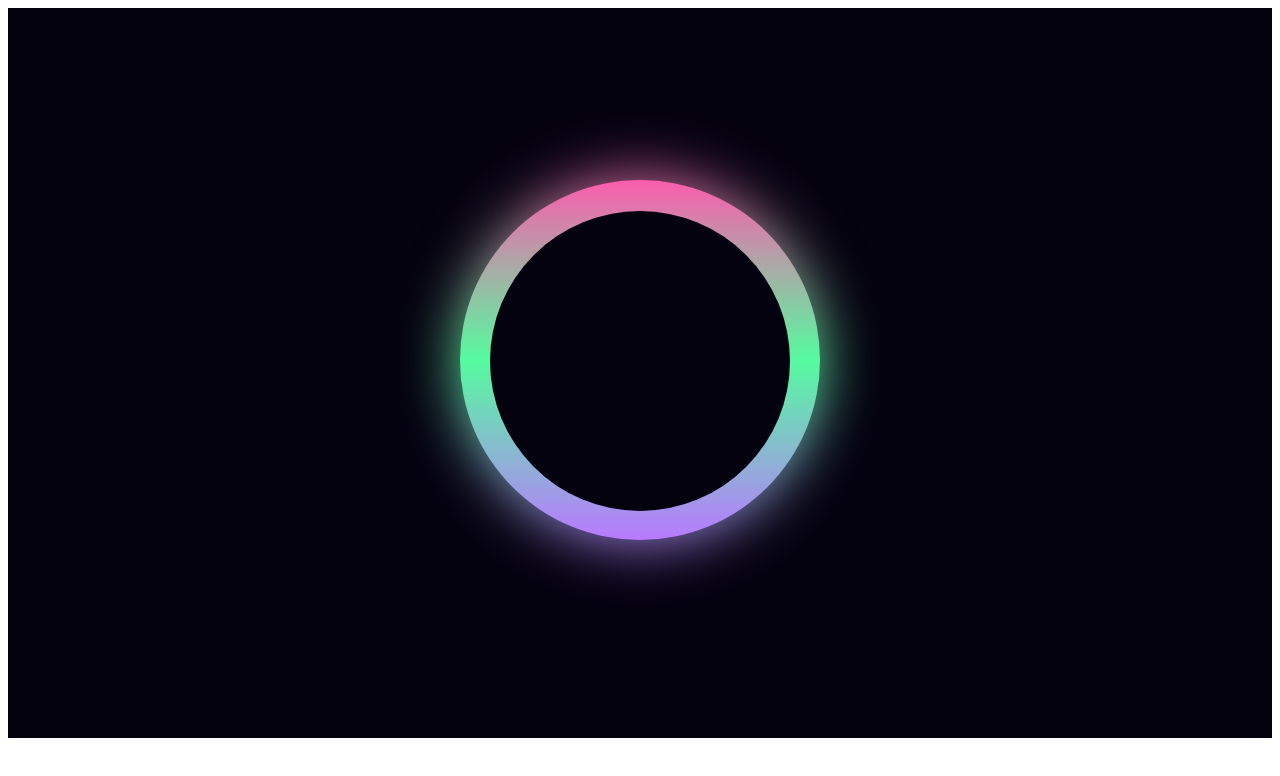
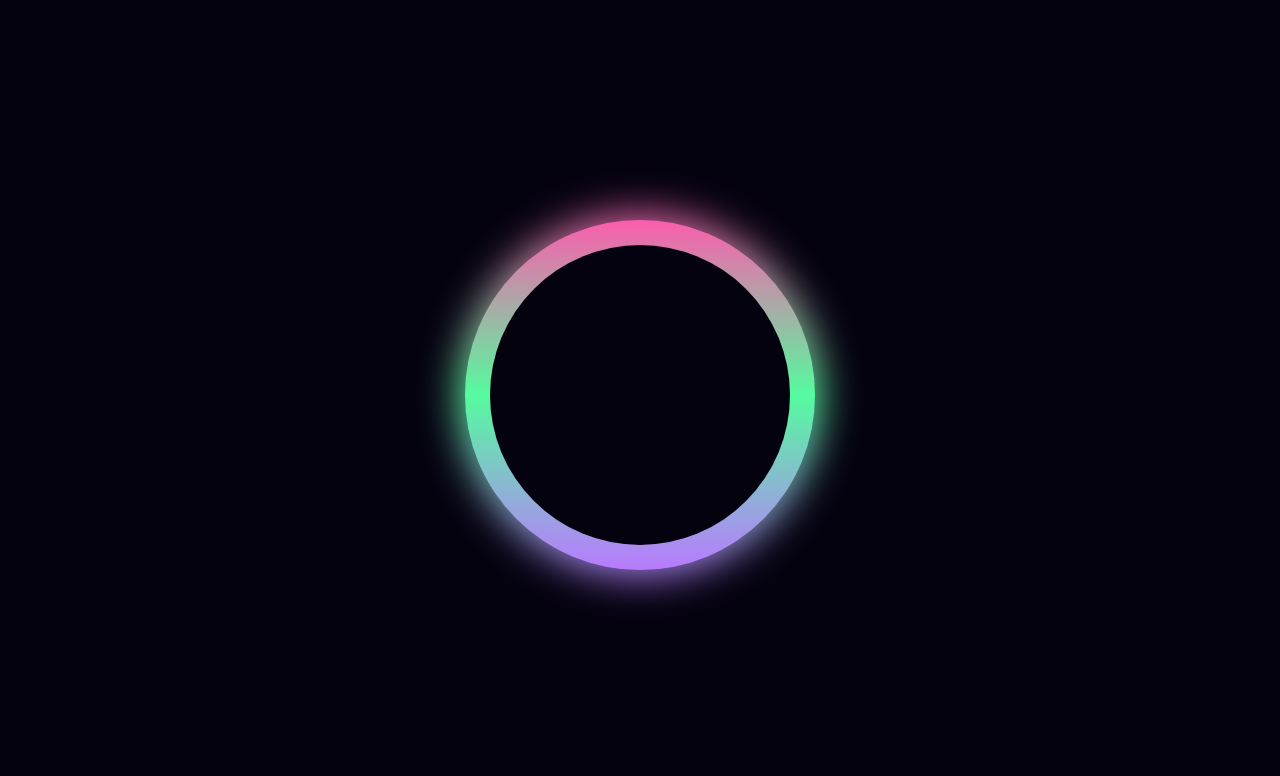
Before and after one commit to MilanRedbull/animacija-css, a plain HTML site: page index.html in a window 1280 px wide. Drawn offline with Linux system fonts and the light colour scheme.

Commit message:
Update Animation

```diff
--- a/animacija.css
+++ b/animacija.css
@@ -1,12 +1,51 @@
+body {
+    margin: 0;
+    padding: 0;
+    background-color: #050210;
+}
+
 .Box-1 {
+width: 350px;
+height: 350px;
+margin: 0 auto;
+border-radius: 100%;
+background:linear-gradient(#fb5dad,  #55fb9f, #b97aff);
+position: relative;
+top: 220px;
+animation-name: moja-animacija;
+animation-duration: 1s;
+animation-iteration-count: infinite;
+animation-timing-function: linear;
+z-index: 2;
+}
 
-    width: auto;
-    height: 730px;
+.Box-1::before {
+    content: '';
+    position: absolute;
+    width: 300px;
+    height: 300px;
+    background-color: red;
+    border-radius: 100%;
     background-color: #050210;
-    display: block;
+    top: 25px;
+    left: 25px;
+    z-index: 3;
+}
 
-
-
+.Box-1::after {
+    content: '';
+    position: absolute;
+    width: 300px;
+    height: 300px;
+    background-color:#0e062c;
+    border-radius: 50%;
+    left: 25px;
+    top: 25px;
+    animation-name: rast;
+    animation-duration: 1s;
+    animation-timing-function: linear;
+    animation-iteration-count: infinite;
+    z-index: 3;
 }
 
 .Box-2 {
@@ -14,14 +53,15 @@ width: 360px;
 height: 360px;
 border-radius: 100%;
 background:linear-gradient(#fb5dad,  #55fb9f, #b97aff);
+margin: 0 auto;
+top: -135px;
+z-index: 1;
+position: relative;
 animation-name: moja-animacija;
 animation-duration: 1s;
-margin: 0 auto;
-top: 172px;
-z-index: 1;
-position: relative;
 animation-iteration-count: infinite;
 animation-timing-function: linear;
+filter: blur(20px);
 }
 
 @keyframes moja-animacija {
@@ -33,31 +73,7 @@ animation-timing-function: linear;
 
     }
 }
-.Box-3 {
-    width: 300px;
-    height: 300px;
-    position: relative;
-    border-radius: 50%;
-    top: -157px;
-    background-color: #050210;
-    margin: 0 auto;
-    z-index: 2;
 
-}
-.Box-4 {
-    width: 300px;
-    height: 300px;
-    position: relative;
-    border-radius: 50%;
-    top: -457px;
-    background-color:#100631;
-    margin: 0 auto;
-    animation-name: rast;
-    animation-duration: 1s;
-    z-index: 2;
-    animation-timing-function: linear;
-    animation-iteration-count: infinite;
-}
 @keyframes rast {
     0% {
         transform: scale(0);
@@ -73,18 +89,3 @@ animation-timing-function: linear;
         transform: scale(1);
       }
 }
-.Box-5 {
-    width: 360px;
-    height: 360px;
-    border-radius: 100%;
-    background:linear-gradient(#fb5dad,  #55fb9f, #b97aff);
-    animation-name: moja-animacija;
-    animation-duration: 1s;
-    margin: 0 auto;
-    top: -788px;
-    z-index: 0;
-    position: relative;
-    animation-iteration-count: infinite;
-    filter: blur(30px);
-    animation-timing-function: linear;
-}
--- a/index.html
+++ b/index.html
@@ -7,14 +7,12 @@
 </head>
 <body>
 
-    <div class="Box-1">
+    <div class="Box-1"> </div>
 
     <div class="Box-2"></div>
-    <div class="Box-3"></div>
-    <div class="Box-4"></div>
-    <div class="Box-5"></div>
 
 
-    </div>
+
+
 </body>
 </html>
```
